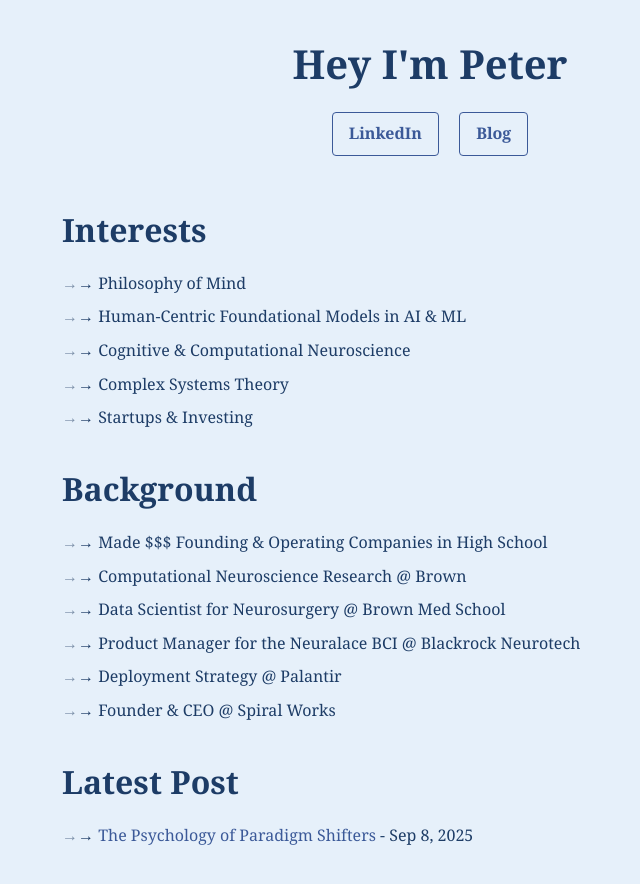
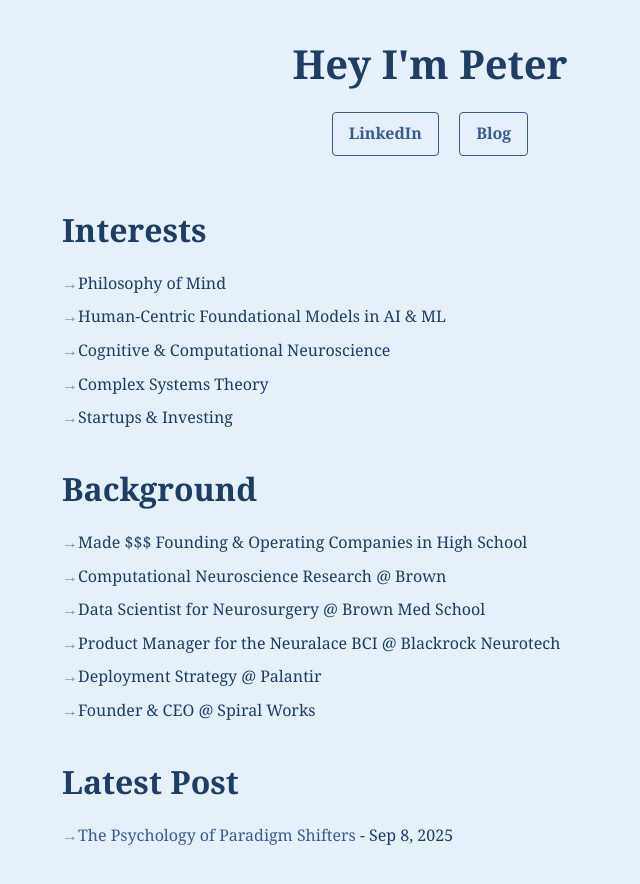
Before and after one commit to peterajhgraham/peterajhgraham.github.io, a plain HTML site: page index.html in a window 1280 px wide. Shown: the whole page, without its empty margins (210-850 px from the left). Drawn offline with Linux system fonts and the light colour scheme.

Commit message:
remove duplicate arrows

```diff
--- a/index.html
+++ b/index.html
@@ -22,30 +22,30 @@
         <section class="interests">
             <h2>Interests</h2>
             <ul class="arrow-list">
-                <li>→ Philosophy of Mind</li>
-                <li>→ Human-Centric Foundational Models in AI & ML</li>
-                <li>→ Cognitive & Computational Neuroscience</li>
-                <li>→ Complex Systems Theory</li>
-                <li>→ Startups & Investing</li>
+                <li> Philosophy of Mind</li>
+                <li> Human-Centric Foundational Models in AI & ML</li>
+                <li> Cognitive & Computational Neuroscience</li>
+                <li> Complex Systems Theory</li>
+                <li> Startups & Investing</li>
             </ul>
         </section>
 
         <section class="background">
             <h2>Background</h2>
             <ul class="arrow-list">
-                <li>→ Made $$$ Founding & Operating Companies in High School</li>
-                <li>→ Computational Neuroscience Research @ Brown</li>
-                <li>→ Data Scientist for Neurosurgery @ Brown Med School</li>
-                <li>→ Product Manager for the Neuralace BCI @ Blackrock Neurotech</li>
-                <li>→ Deployment Strategy @ Palantir</li>
-                <li>→ Founder & CEO @ Spiral Works</li>
+                <li> Made $$$ Founding & Operating Companies in High School</li>
+                <li> Computational Neuroscience Research @ Brown</li>
+                <li> Data Scientist for Neurosurgery @ Brown Med School</li>
+                <li> Product Manager for the Neuralace BCI @ Blackrock Neurotech</li>
+                <li> Deployment Strategy @ Palantir</li>
+                <li> Founder & CEO @ Spiral Works</li>
             </ul>
         </section>
 
         <section class="featured-posts">
             <h2>Latest Post</h2>
             <ul class="arrow-list">
-                <li>→ <a href="blog/posts/the_psychology_of_paradigm_shifters.html">The Psychology of Paradigm Shifters</a> - Sep 8, 2025</li>
+                <li> <a href="blog/posts/the_psychology_of_paradigm_shifters.html">The Psychology of Paradigm Shifters</a> - Sep 8, 2025</li>
             </ul>
         </section>
     </main>
```
